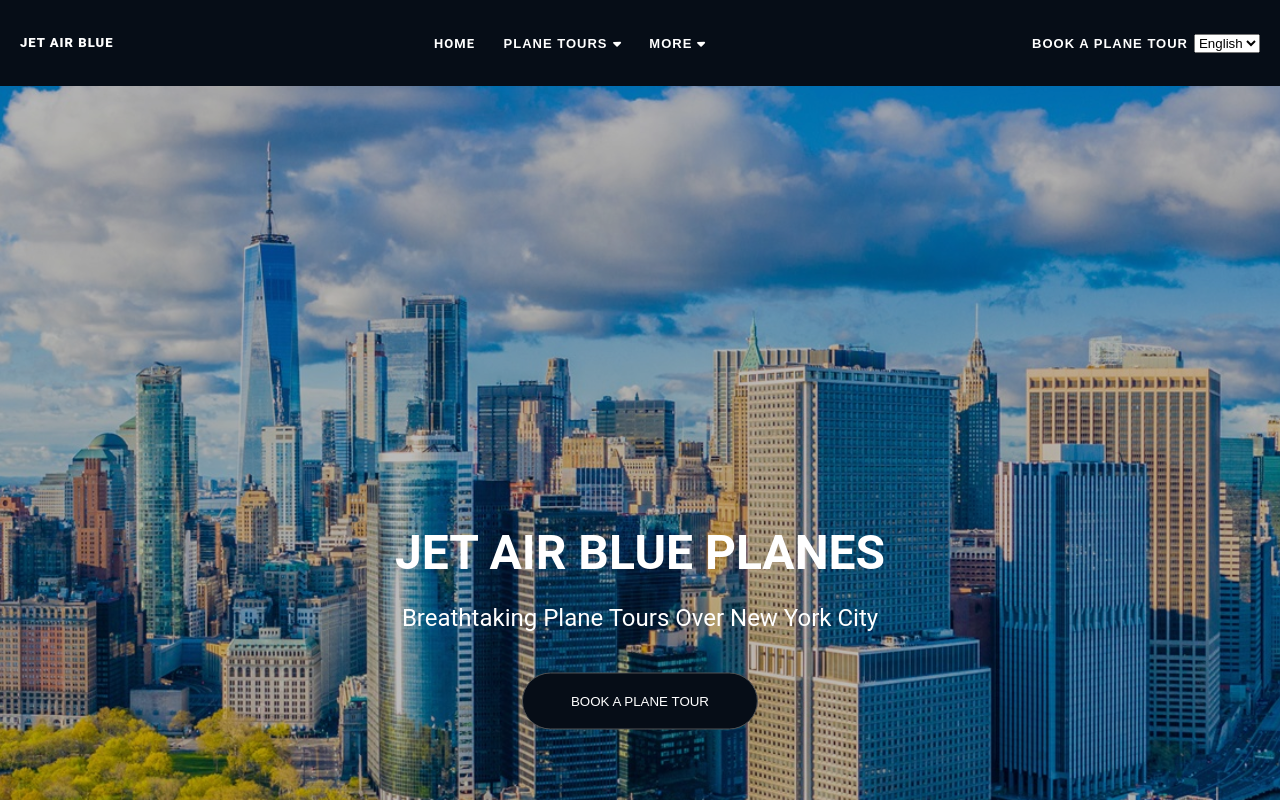
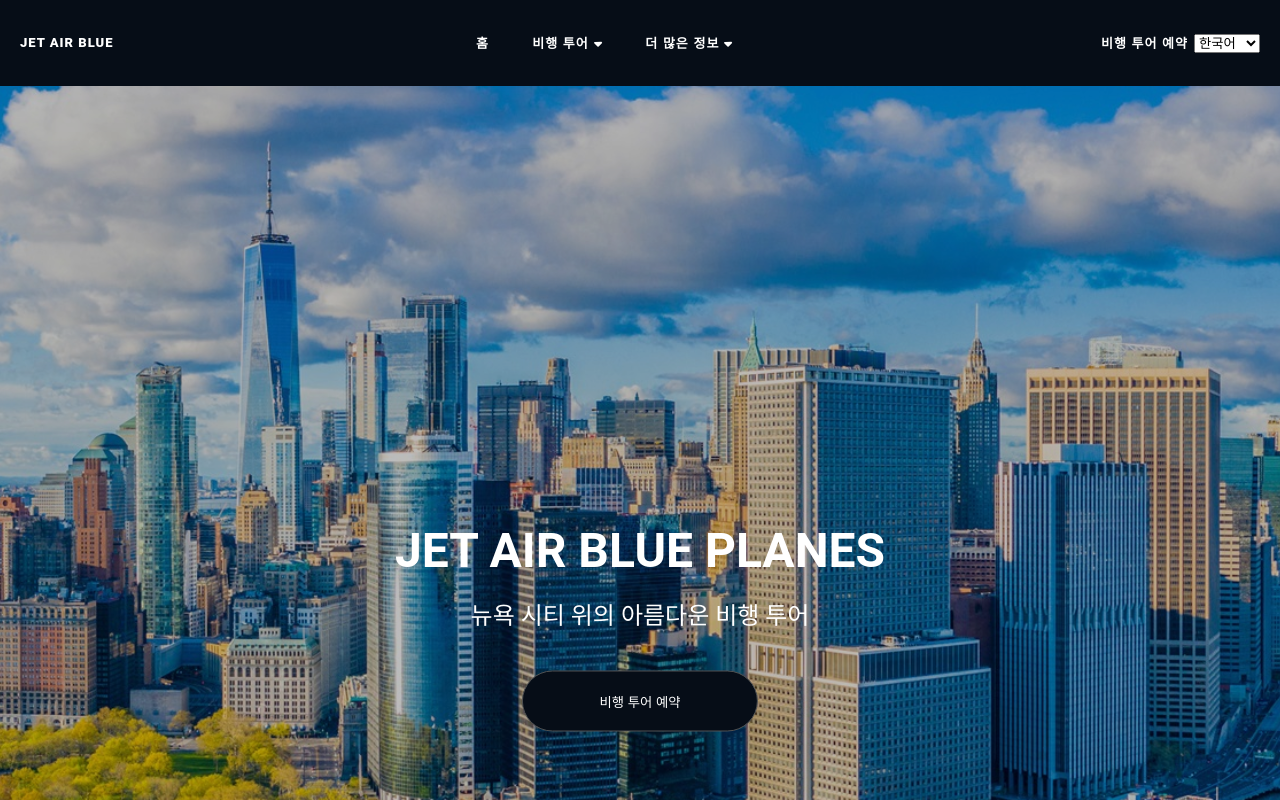
Before and after one commit to nooccarr/JetAirBlue, a React (Vite) app: page / in a window 1280 px wide. Shown: the top 800 px of the page. Built offline with nearby package versions, Linux system fonts and the light colour scheme.

Commit message:
Change default language to Korean

```diff
--- a/src/components/Header.jsx
+++ b/src/components/Header.jsx
@@ -23,8 +23,8 @@ const Header = () => {
             />
           </button>
           <select value={context.locale} onChange={context.selectLanguage}>
+            <option value="ko-KR">한국어</option>
             <option value="en-US">English</option>
-            <option value="ko-KR">한국어</option>
           </select>
         </div>
       </div>
--- a/src/components/contextWrapper.jsx
+++ b/src/components/contextWrapper.jsx
@@ -5,7 +5,8 @@ import English from './lang/en-US.json';
 
 export const Context = React.createContext();
 
-const userLocale = navigator.language;
+// const userLocale = navigator.language;
+const userLocale = 'ko-KR';
 
 let lang;
 if (userLocale === 'en-US') {
```
